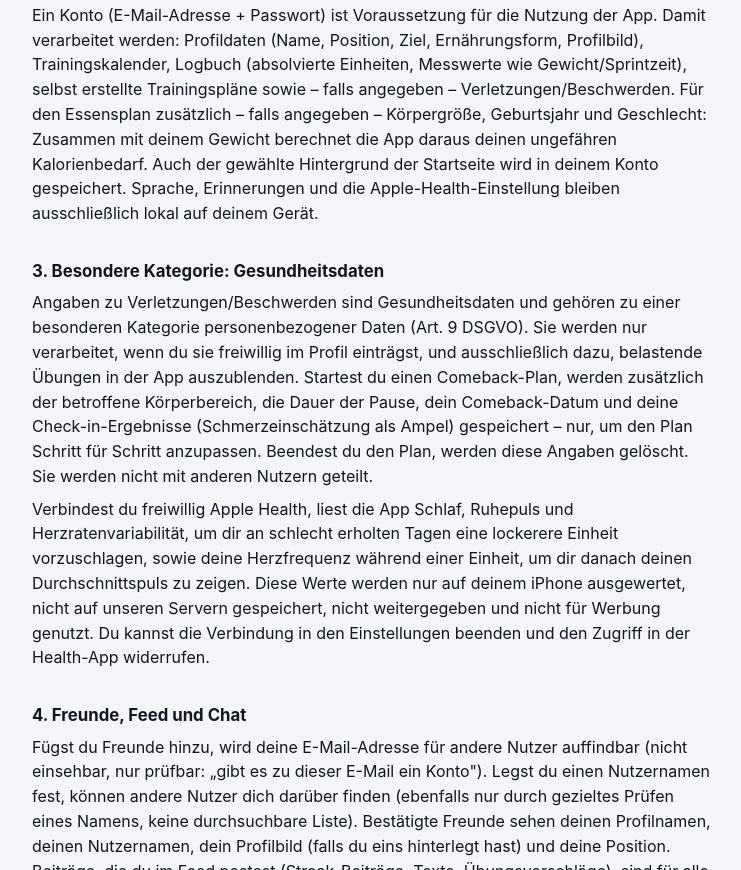
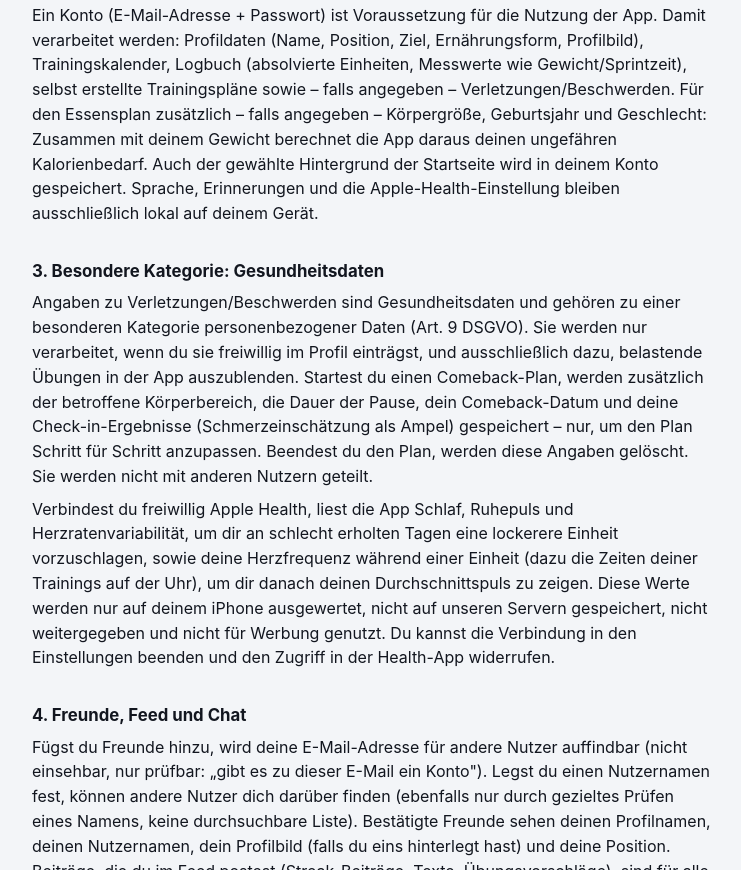
Before and after one commit to leonrcr/trio-athletics-legal, a plain HTML site: page index.html in a window 1280 px wide. Shown: the part 301-1171 px from the top of the page, without its empty margins (268-1009 px from the left). Drawn offline with Linux system fonts and the light colour scheme.

Commit message:
Datenschutz: Trainingszeiten der Uhr für den Puls
Co-Authored-By: Claude Opus 5.5 <noreply@anthropic.com>

```diff
--- a/index.html
+++ b/index.html
@@ -78,8 +78,9 @@
   <p>
     Verbindest du freiwillig Apple Health, liest die App Schlaf, Ruhepuls und
     Herzratenvariabilität, um dir an schlecht erholten Tagen eine lockerere
-    Einheit vorzuschlagen, sowie deine Herzfrequenz während einer Einheit, um dir
-    danach deinen Durchschnittspuls zu zeigen. Diese Werte werden nur auf deinem iPhone ausgewertet,
+    Einheit vorzuschlagen, sowie deine Herzfrequenz während einer Einheit (dazu
+    die Zeiten deiner Trainings auf der Uhr), um dir danach deinen
+    Durchschnittspuls zu zeigen. Diese Werte werden nur auf deinem iPhone ausgewertet,
     nicht auf unseren Servern gespeichert, nicht weitergegeben und nicht für
     Werbung genutzt. Du kannst die Verbindung in den Einstellungen beenden und
     den Zugriff in der Health-App widerrufen.
```
